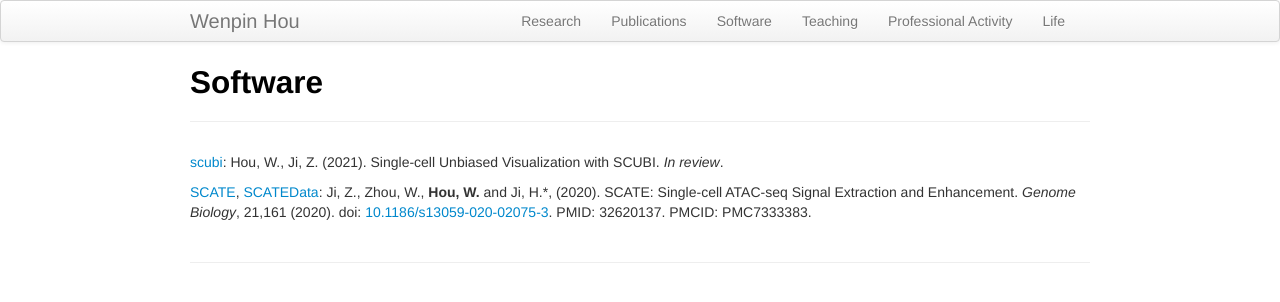
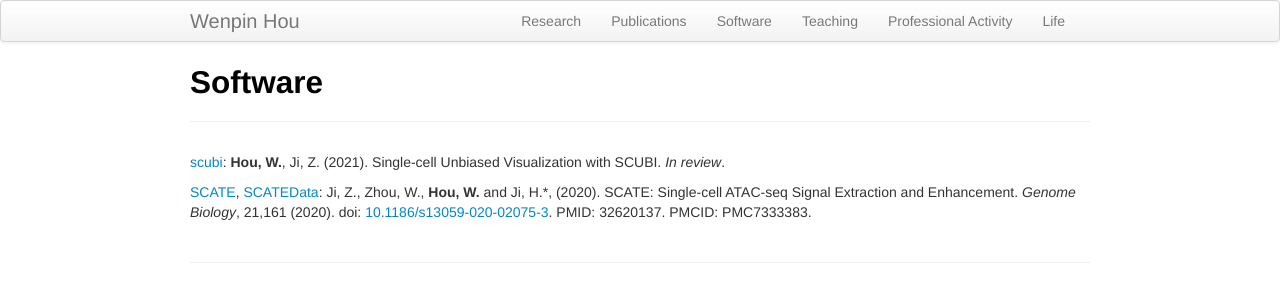
Before and after one commit to Winnie09/Wenpin_Hou, a Jekyll site: the page built from pages/software.md, in a window 1280 px wide. Shown: the top 302 px of the page. Built offline with Jekyll 4.4.1, drawn with Linux system fonts in a browser that asks for light colours.

```diff
--- a/pages/software.md
+++ b/pages/software.md
@@ -3,6 +3,6 @@ layout: page
 title: Software
 ---
 
-[scubi](https://winnie09.github.io/Wenpin_Hou/pages/SCUBI.html):  Hou, W., Ji, Z. (2021). Single-cell Unbiased Visualization with SCUBI.  *In review*.
+[scubi](https://winnie09.github.io/Wenpin_Hou/pages/SCUBI.html):  **Hou, W.**, Ji, Z. (2021). Single-cell Unbiased Visualization with SCUBI.  *In review*.
 
 [SCATE](https://github.com/Winnie09/SCATE), [SCATEData](https://github.com/Winnie09/SCATEData):  Ji, Z., Zhou, W., **Hou, W.** and Ji, H.\*, (2020). SCATE: Single-cell ATAC-seq Signal Extraction and Enhancement. *Genome Biology*, 21,161 (2020). doi: [10.1186/s13059-020-02075-3](https://genomebiology.biomedcentral.com/articles/10.1186/s13059-020-02075-3). PMID: 32620137. PMCID: PMC7333383.
```
